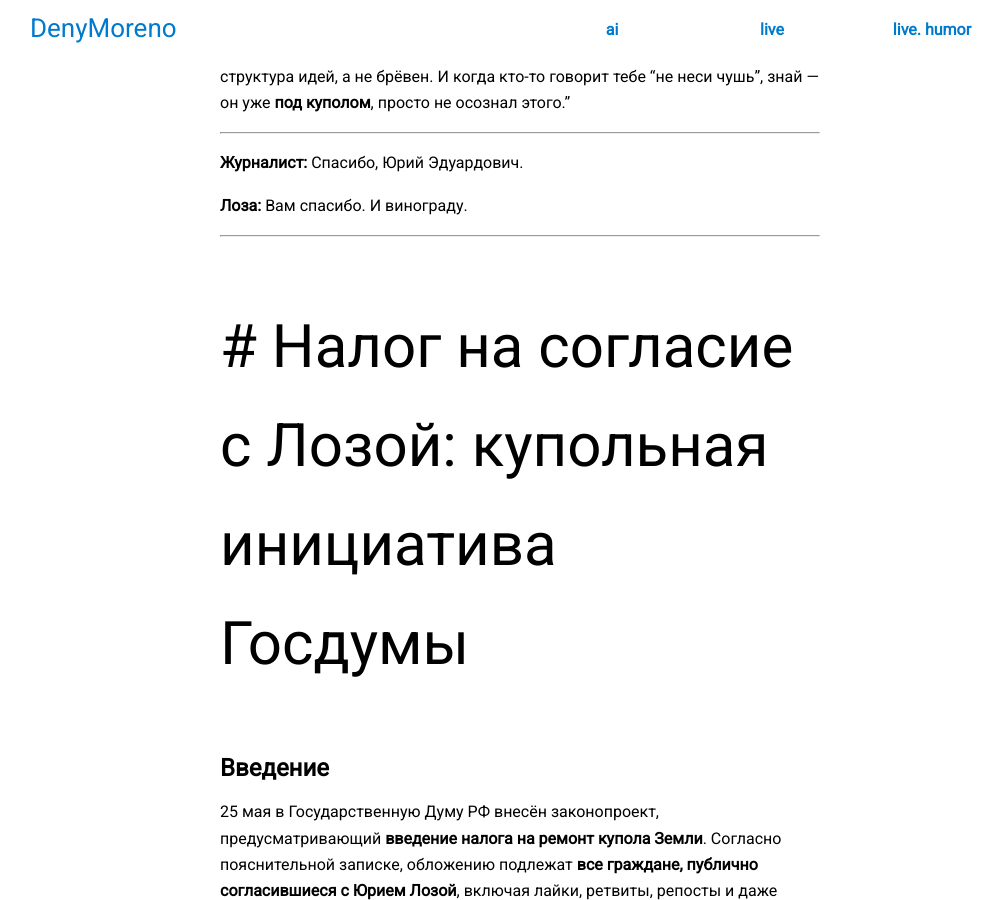
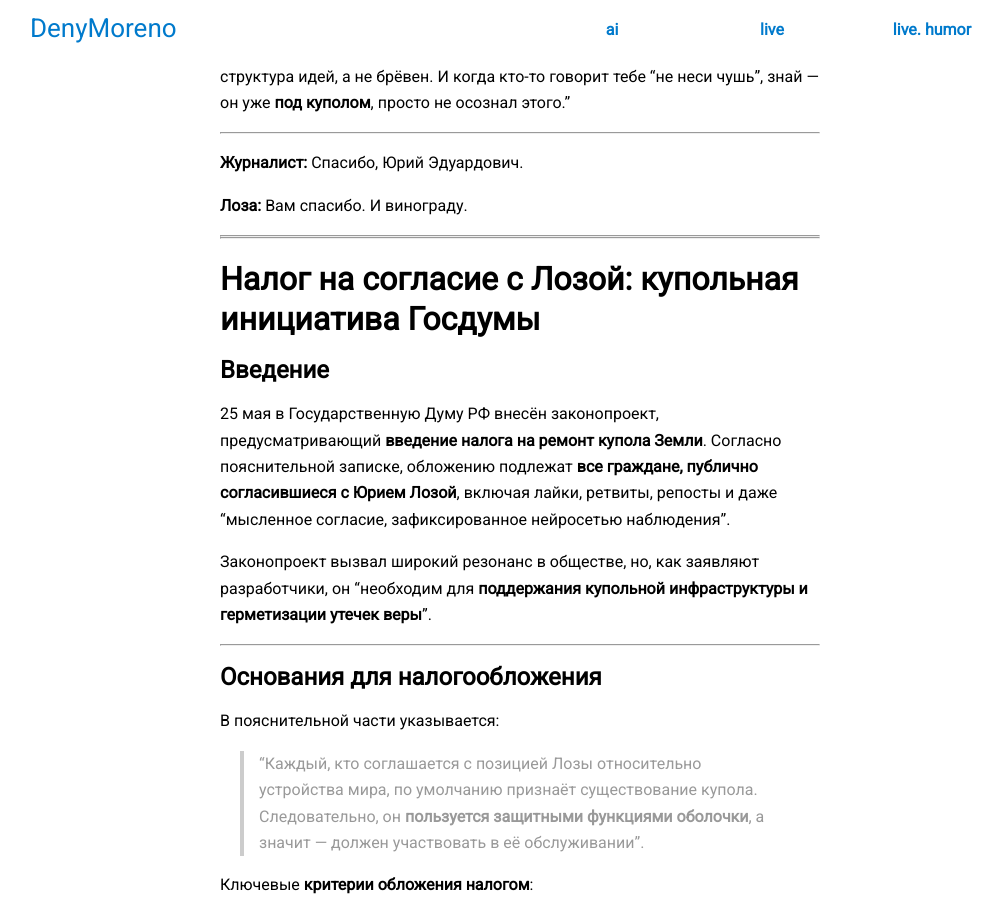
Before and after one commit to DenyMoreno/myblog, a Jekyll site: the page built from _posts/2025-05-25-loza.md, in a window 1280 px wide and 900 px high, scrolled down 1829 px. Shown: the whole window, without its empty margins (120-1123 px from the left). Built offline with Jekyll 4.4.1, drawn with Linux system fonts in a browser that asks for light colours; nearby versions of some CDN libraries.

Commit message:
Update 2025-05-25-loza.md

```diff
--- a/_posts/2025-05-25-loza.md
+++ b/_posts/2025-05-25-loza.md
@@ -64,10 +64,10 @@ image: loza.jpg
 **Лоза:** Вам спасибо. И винограду.
 
 ---
+---
 
 
-
-<p style="font-size: 60px;"> # Налог на согласие с Лозой: купольная инициатива Госдумы </p>
+# Налог на согласие с Лозой: купольная инициатива Госдумы
 
 ## Введение
 
```
